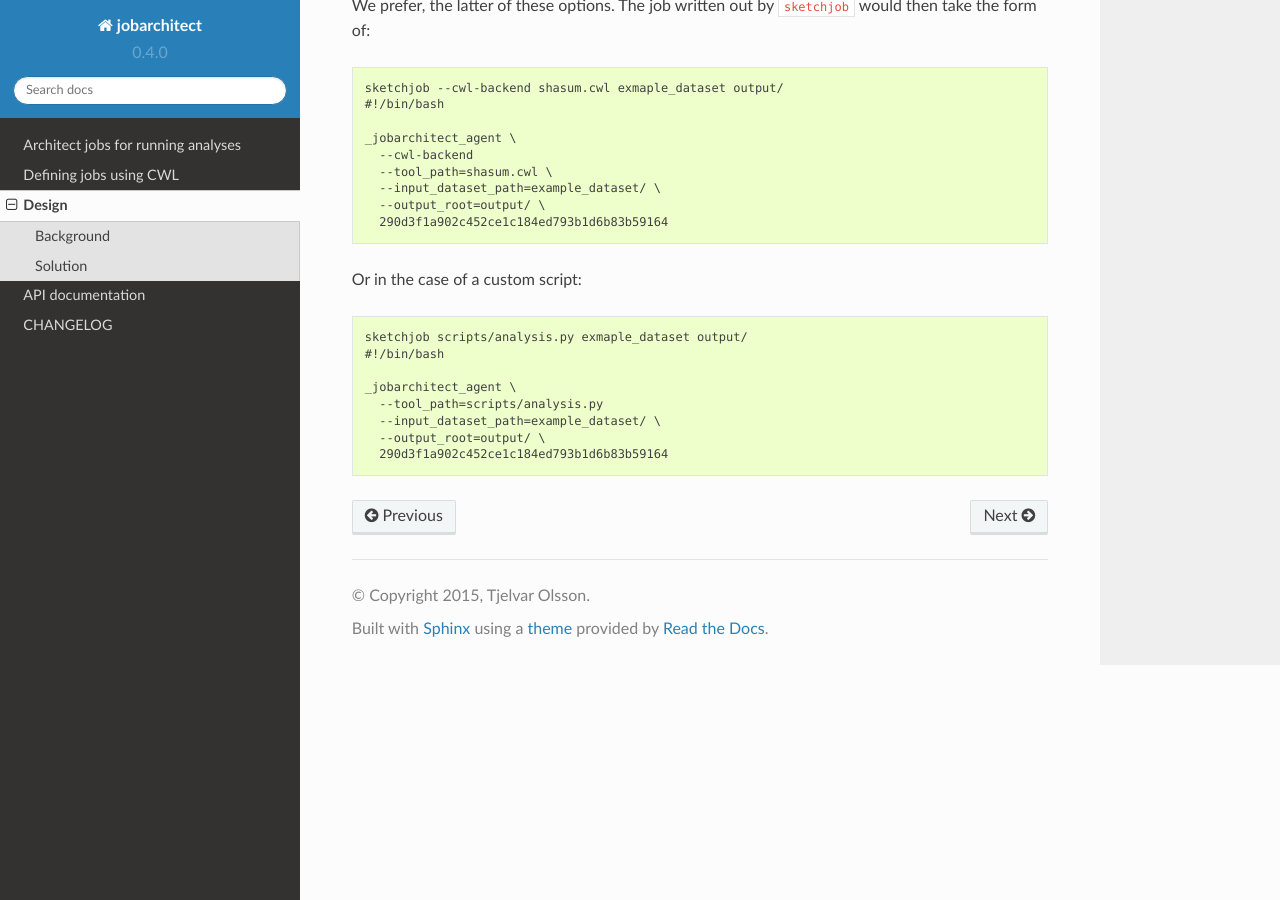
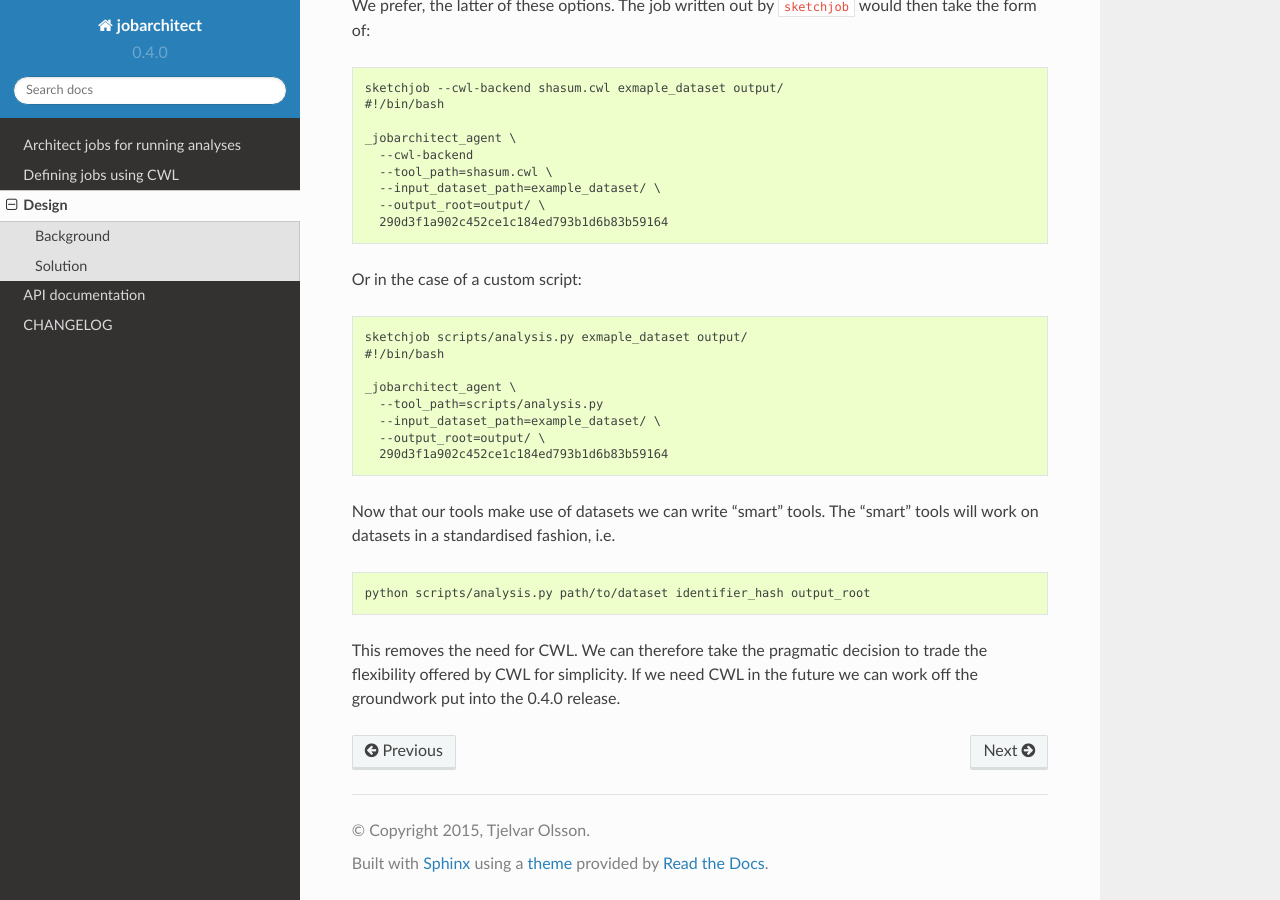
Before and after one commit to JIC-CSB/jobarchitect, a Sphinx documentation site: the page built from docs/source/design.rst, in a window 1280 px wide and 900 px high, scrolled down 1392 px. Built offline with Sphinx 7.4.7 and the Read the Docs theme 2.0.0, drawn with Linux system fonts in a browser that asks for light colours.

Commit message:
Document decision to remove CWL dependence

```diff
--- a/docs/source/design.rst
+++ b/docs/source/design.rst
@@ -89,3 +89,15 @@ Or in the case of a custom script:
       --input_dataset_path=example_dataset/ \
       --output_root=output/ \
       290d3f1a902c452ce1c184ed793b1d6b83b59164
+
+Now that our tools make use of datasets we can write "smart" tools.
+The "smart" tools will work on datasets in a standardised fashion,
+i.e.
+
+.. code-block:: none
+
+    python scripts/analysis.py path/to/dataset identifier_hash output_root
+
+This removes the need for CWL.  We can therefore take the pragmatic decision to
+trade the flexibility offered by CWL for simplicity. If we need CWL in the future
+we can work off the groundwork put into the 0.4.0 release.
```
